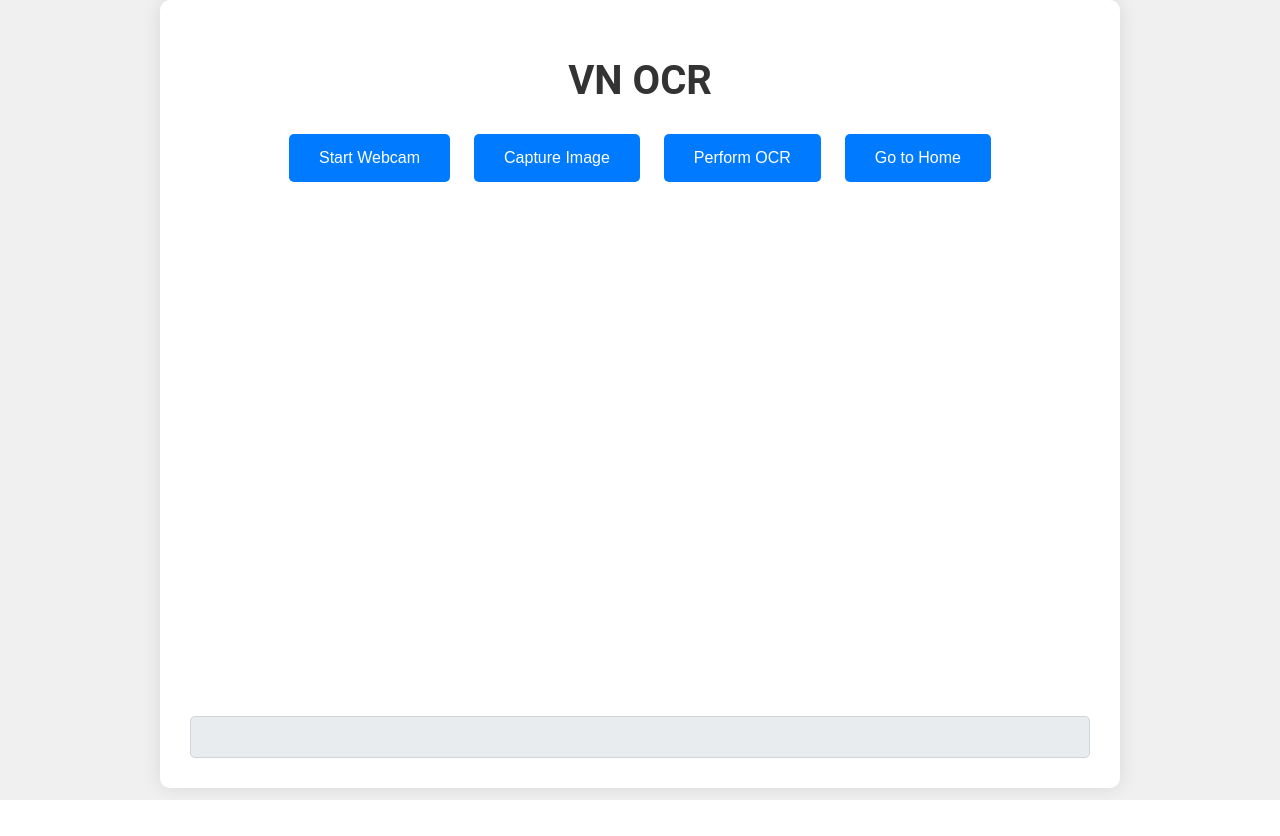
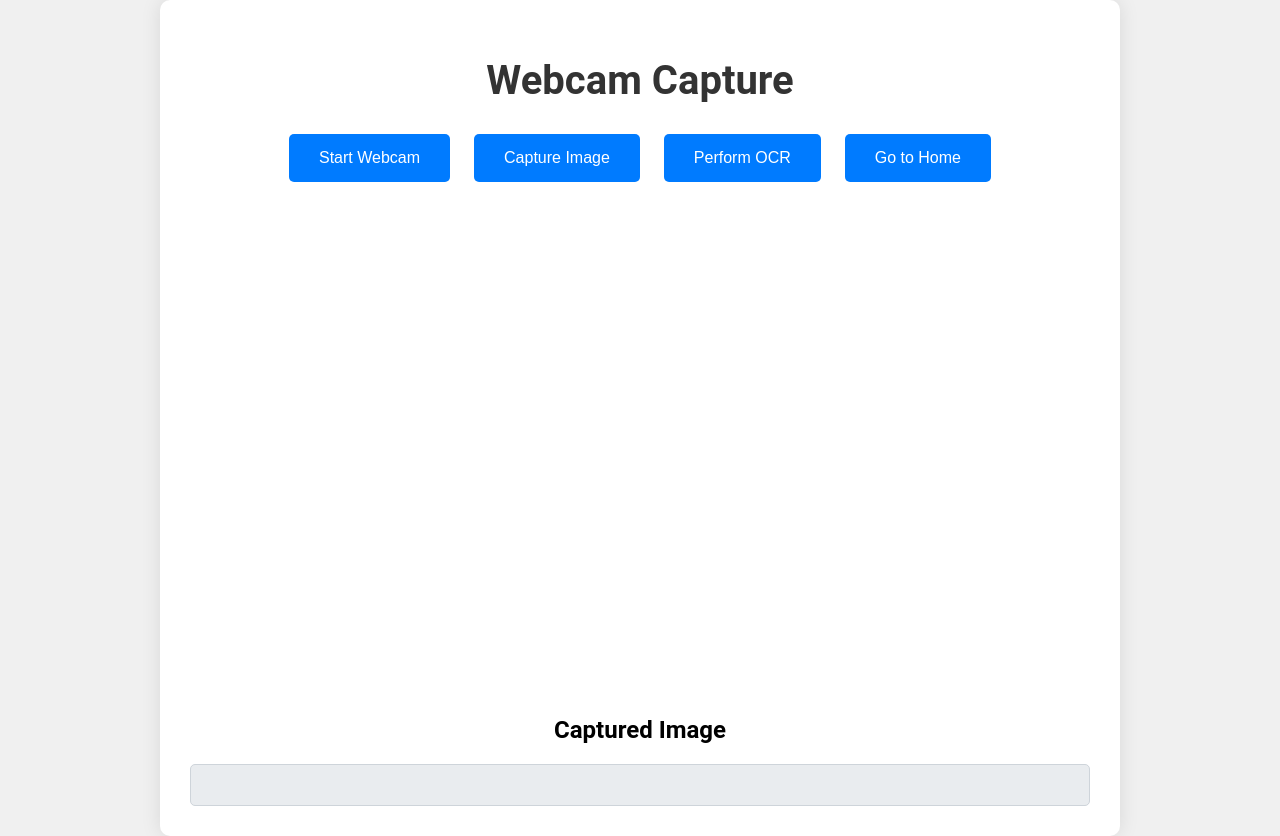
Before and after one commit to quanhuy38/VnOCR, a Flask app: page /index in a window 1280 px wide. Before the commit the page ends 800 px from the top, so only its background shows below. Run offline with Flask 3, Linux system fonts and the light colour scheme.

Commit message:
Update index.html

```diff
--- a/templates/index.html
+++ b/templates/index.html
@@ -8,7 +8,7 @@
 </head>
 <body>
     <div class="container">
-        <h1>VN OCR</h1>
+        <h1>Webcam Capture</h1>
         <div class="button-container">
             <button type="button" onclick="startWebcam()">Start Webcam</button>
             <button type="button" onclick="captureImage()">Capture Image</button>
@@ -19,7 +19,10 @@
             <video id="webcam" autoplay playsinline width="640" height="480"></video>
         </div>
         <div id="image-container">
-            <img id="captured-image" src="" alt="Captured Image" style="display: none;">
+            <h2>Captured Image</h2>
+            <div class="image-frame">
+                <img id="captured-image" src="" alt="Captured Image" style="display: none;">
+            </div>
         </div>
         <div id="ocr-result" class="ocr-result"></div>
         <div id="loading" class="loading" style="display: none;">Loading</div>
```
